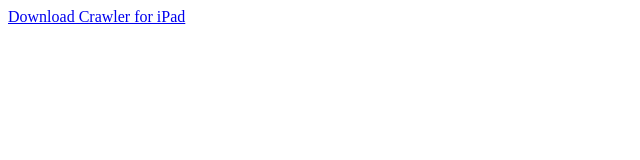
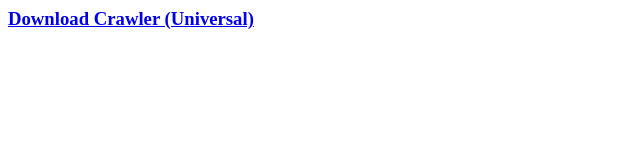
Before and after one commit to hjqqq/Crawler, a plain HTML site: page Crawler/OTA/index.html in a window 1280 px wide. Shown: the whole page, without its empty margins (0-640 px from the left). Drawn offline with Linux system fonts and the light colour scheme.

Commit message:
Customer asked for a blue background. Also change title and make text larger in OTA HTML.

```diff
--- a/Crawler/OTA/index.html
+++ b/Crawler/OTA/index.html
@@ -1 +1 @@
-<a href="itms-services://?action=download-manifest&url=http://grayunicorn.com/ota/Crawler.plist">Download Crawler for iPad</a>
+<H3><a href="itms-services://?action=download-manifest&url=http://grayunicorn.com/ota/Crawler.plist">Download Crawler (Universal)</a></H3>
```
Also changed, not shown: 1 other file.
